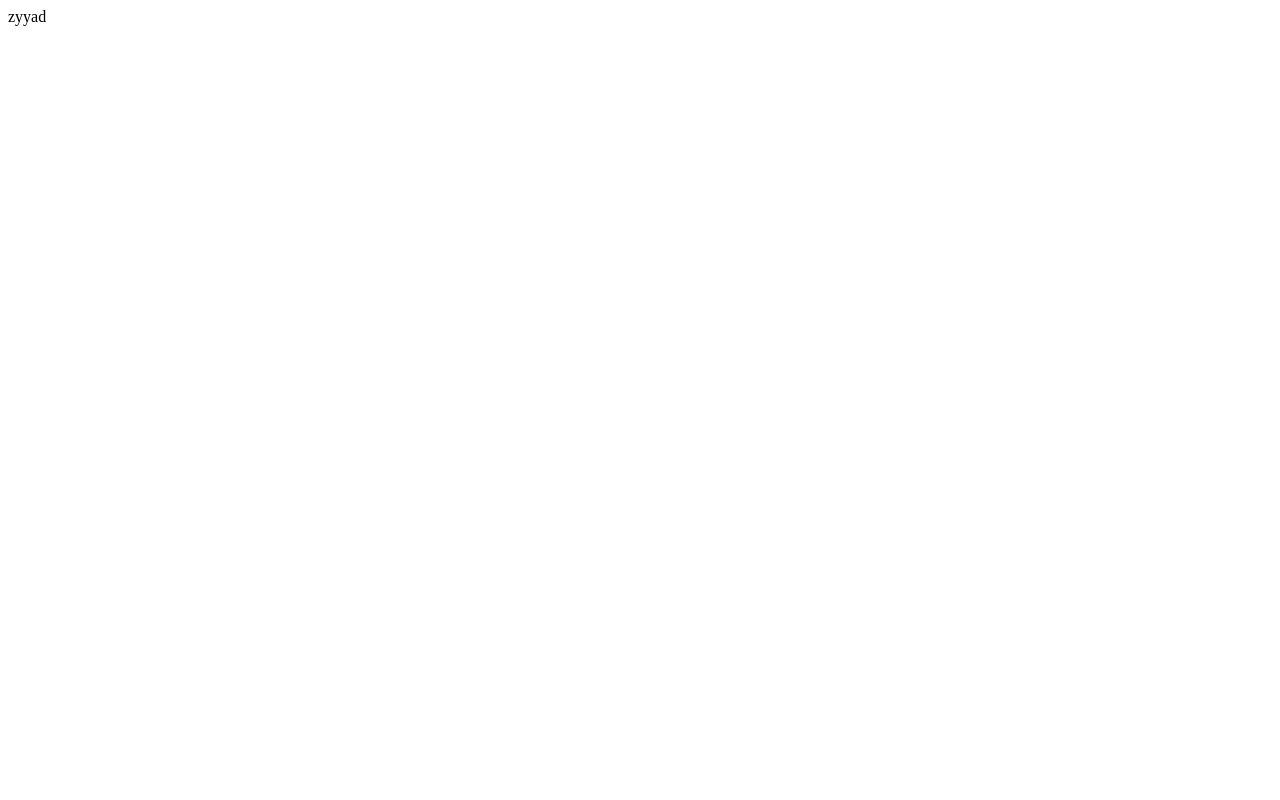
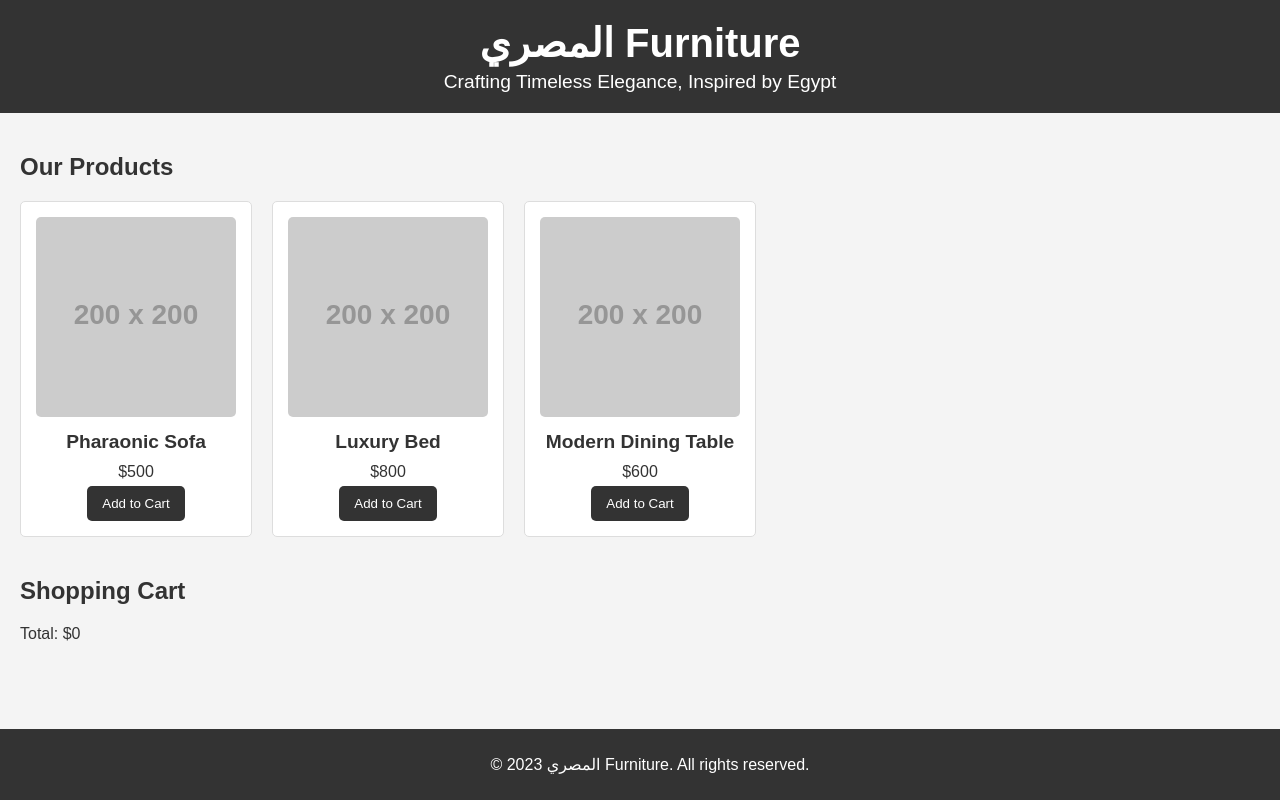
Before and after one commit to Zyyad7/project, a plain HTML site: page index.html in a window 1280 px wide. Drawn offline with Linux system fonts and the light colour scheme; placeholder pictures from the web are drawn by us.

Commit message:
first commit

```diff
--- a/index.html
+++ b/index.html
@@ -1,11 +1,38 @@
 <!DOCTYPE html>
 <html lang="en">
 <head>
-    <meta charset="UTF-8">
-    <meta name="viewport" content="width=, initial-scale=1.0">
-    <title>Document</title>
+  <meta charset="UTF-8">
+  <meta name="viewport" content="width=device-width, initial-scale=1.0">
+  <title>المصري Furniture</title>
+  <link rel="stylesheet" href="./styles.css">
 </head>
 <body>
-    zyyad
+  <header>
+    <h1>المصري Furniture</h1>
+    <p>Crafting Timeless Elegance, Inspired by Egypt</p>
+  </header>
+
+  <main>
+    <section id="products">
+      <h2>Our Products</h2>
+      <div class="product-list">
+        <!-- Product cards will be dynamically added here using JavaScript -->
+      </div>
+    </section>
+
+    <section id="cart">
+      <h2>Shopping Cart</h2>
+      <ul class="cart-items">
+        <!-- Cart items will be dynamically added here using JavaScript -->
+      </ul>
+      <p>Total: $<span id="cart-total">0</span></p>
+    </section>
+  </main>
+
+  <footer>
+    <p>&copy; 2023 المصري Furniture. All rights reserved.</p>
+  </footer>
+
+  <script src="script.js"></script>
 </body>
 </html>
--- /dev/null
+++ b/script.js
@@ -0,0 +1,73 @@
+// Sample product data
+const products = [
+    {
+      id: 1,
+      name: "Pharaonic Sofa",
+      price: 500,
+      image: "https://via.placeholder.com/200",
+    },
+    {
+      id: 2,
+      name: "Luxury Bed",
+      price: 800,
+      image: "https://via.placeholder.com/200",
+    },
+    {
+      id: 3,
+      name: "Modern Dining Table",
+      price: 600,
+      image: "https://via.placeholder.com/200",
+    },
+  ];
+
+  // Shopping cart data
+  let cart = [];
+  let total = 0;
+
+  // Function to display products
+  function displayProducts() {
+    const productList = document.querySelector(".product-list");
+    productList.innerHTML = "";
+
+    products.forEach((product) => {
+      const productCard = document.createElement("div");
+      productCard.classList.add("product-card");
+
+      productCard.innerHTML = `
+        <img src="${product.image}" alt="${product.name}">
+        <h3>${product.name}</h3>
+        <p>$${product.price}</p>
+        <button onclick="addToCart(${product.id})">Add to Cart</button>
+      `;
+
+      productList.appendChild(productCard);
+    });
+  }
+
+  // Function to add a product to the cart
+  function addToCart(productId) {
+    const product = products.find((p) => p.id === productId);
+    if (product) {
+      cart.push(product);
+      total += product.price;
+      updateCart();
+    }
+  }
+
+  // Function to update the cart
+  function updateCart() {
+    const cartItems = document.querySelector(".cart-items");
+    const cartTotal = document.querySelector("#cart-total");
+
+    cartItems.innerHTML = "";
+    cart.forEach((item) => {
+      const cartItem = document.createElement("li");
+      cartItem.textContent = `${item.name} - $${item.price}`;
+      cartItems.appendChild(cartItem);
+    });
+
+    cartTotal.textContent = total;
+  }
+
+  // Initialize the page
+  displayProducts();
--- /dev/null
+++ b/styles.css
@@ -0,0 +1,98 @@
+body {
+    font-family: Arial, sans-serif;
+    margin: 0;
+    padding: 0;
+    background-color: #f4f4f4;
+    color: #333;
+  }
+
+  header {
+    background-color: #333;
+    color: #fff;
+    padding: 20px;
+    text-align: center;
+  }
+
+  header h1 {
+    margin: 0;
+    font-size: 2.5rem;
+  }
+
+  header p {
+    margin: 5px 0 0;
+    font-size: 1.2rem;
+  }
+
+  main {
+    padding: 20px;
+  }
+
+  #products .product-list {
+    display: flex;
+    flex-wrap: wrap;
+    gap: 20px;
+  }
+
+  .product-card {
+    background-color: #fff;
+    border: 1px solid #ddd;
+    border-radius: 5px;
+    padding: 15px;
+    width: 200px;
+    text-align: center;
+  }
+
+  .product-card img {
+    max-width: 100%;
+    border-radius: 5px;
+  }
+
+  .product-card h3 {
+    margin: 10px 0;
+    font-size: 1.2rem;
+  }
+
+  .product-card p {
+    margin: 5px 0;
+    font-size: 1rem;
+  }
+
+  .product-card button {
+    background-color: #333;
+    color: #fff;
+    border: none;
+    padding: 10px 15px;
+    border-radius: 5px;
+    cursor: pointer;
+  }
+
+  .product-card button:hover {
+    background-color: #555;
+  }
+
+  #cart {
+    margin-top: 40px;
+  }
+
+  #cart .cart-items {
+    list-style: none;
+    padding: 0;
+  }
+
+  #cart .cart-items li {
+    background-color: #fff;
+    border: 1px solid #ddd;
+    border-radius: 5px;
+    padding: 10px;
+    margin-bottom: 10px;
+  }
+
+  footer {
+    background-color: #333;
+    color: #fff;
+    text-align: center;
+    padding: 10px;
+    position: fixed;
+    bottom: 0;
+    width: 100%;
+  }
```
Also changed, not shown: java.js (deleted), style.css (deleted).
